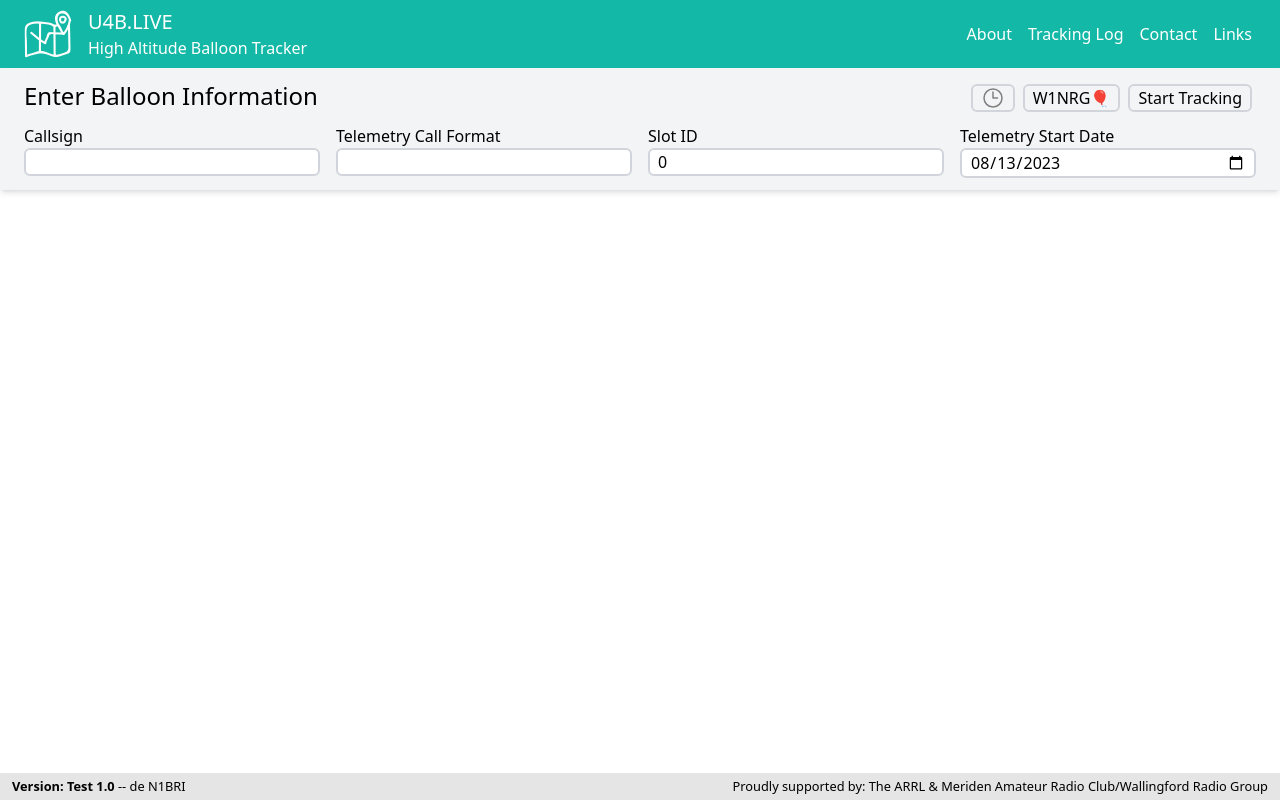
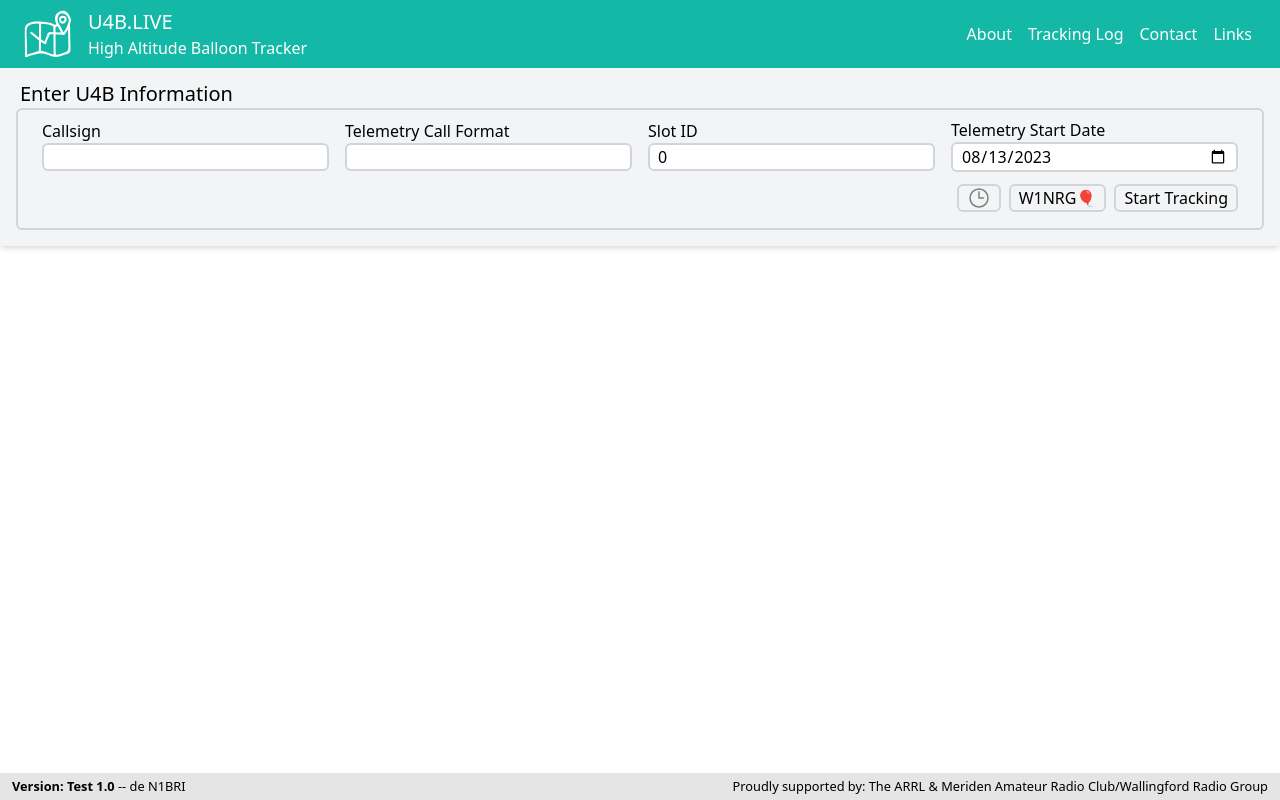
Before and after one commit to N1BRI/U4B_Balloon_Tracker, a SvelteKit app: page / in a window 1280 px wide. Built offline with nearby package versions, Linux system fonts and the light colour scheme.

Commit message:
form fixes -- much neater now

```diff
--- a/src/components/BalloonConfigForm.svelte
+++ b/src/components/BalloonConfigForm.svelte
@@ -14,45 +14,10 @@
 	};
 </script>
 
-<form class="flex flex-col bg-gray-100 shadow-md" method="POST" action="?/balloon">
-	<div class="flex justify-between pt-3">
-		<h1 class="text-2xl px-6">Enter Balloon Information</h1>
-		<div class="flex flex-wrap justify-between mr-6">
-			<button
-				class:bg-blue-200={timerStroke === 'blue'}
-				class="rounded-md border-2 border-solid border-gray-300 m-1 px-2 transition ease-in-out duration-300"
-				on:click|preventDefault={handleToggleTimerClick}
-			>
-				<svg
-					xmlns="http://www.w3.org/2000/svg"
-					fill="none"
-					viewBox="0 0 24 24"
-					stroke-width="1.5"
-					stroke={timerStroke}
-					class="w-6 h-6"
-				>
-					<path
-						stroke-linecap="round"
-						stroke-linejoin="round"
-						d="M12 6v6h4.5m4.5 0a9 9 0 11-18 0 9 9 0 0118 0z"
-					/>
-				</svg>
-			</button>
-			<form action="?/w1nrg" method="POST">
-				<button
-
-					class="rounded-md border-2 border-solid border-gray-300 px-2 m-1 transition ease-in-out hover:bg-slate-200 duration-300"
-					>W1NRG🎈</button
-				>
-			</form>
-			<button
-				class="rounded-md border-2 border-solid border-gray-300 px-2 m-1 transition ease-in-out hover:bg-slate-200 duration-300"
-				>Start Tracking</button
-			>
-		</div>
-	</div>
-	<div class="flex flex-wrap justify-between flex-1 pb-1 px-4">
-
+<form class="flex flex-col flex-wrap bg-gray-100 shadow-md pb-4 px-4 "  method="POST" action="?/balloon">
+	<h1 class="mx-1 mt-3 text-xl">Enter U4B Information</h1>
+	<div class="flex justify-between flex-col flex-wrap border-2 border-solid rounded-md border-gray-300">
+		<div class="flex flex-wrap justify-between flex-1 items-center mx-4">
 			<div class="p-2 flex flex-col flex-1">
 				<label for="callsign">Callsign</label>
 				<input
@@ -102,13 +67,51 @@
 						new Date().toISOString().slice(0, 10)}
 					type="date"
 					name="startDate"
-				class="px-2 rounded-md border-2 border-solid border-gray-300 max-w-sm"
+					class="px-2 rounded-md border-2 border-solid  border-gray-300 max-w-sm"
 				/>
 				{#if form?.errors?.startDate}
 					<small class="text-red-600">{form?.errors?.startDate}</small>
 				{/if}
 			</div>
 		</div>
+		<div class="flex flex-wrap mr-5 justify-end pb-3">
+			<div>
+			<button
+				class:bg-blue-200={timerStroke === 'blue'}
+				class="rounded-md border-2 border-solid border-gray-300 m-1 px-2 transition ease-in-out duration-300"
+				on:click|preventDefault={handleToggleTimerClick}
+			>
+
+				<svg
+					xmlns="http://www.w3.org/2000/svg"
+					fill="none"
+					viewBox="0 0 24 24"
+					stroke-width="1.5"
+					stroke={timerStroke}
+					class="w-6 h-6"
+				>
+					<path
+						stroke-linecap="round"
+						stroke-linejoin="round"
+						d="M12 6v6h4.5m4.5 0a9 9 0 11-18 0 9 9 0 0118 0z"
+					/>
+				</svg>
+			</button>
+			</div>
+			<form action="?/w1nrg" method="POST">
+				<button
+					class="rounded-md border-2 border-solid border-gray-300 px-2 m-1 transition ease-in-out hover:bg-slate-200 duration-300"
+					>W1NRG🎈</button
+				>
+			</form>
+			<div>
+				<button
+					class="rounded-md border-2 border-solid border-gray-300 px-2 m-1 transition ease-in-out hover:bg-slate-200 duration-300"
+					>Start Tracking</button
+				>
+			</div>
+		</div>
+	</div>
 </form>
 
 <style>
```
Lines whose indentation alone changed are shown as unchanged.
